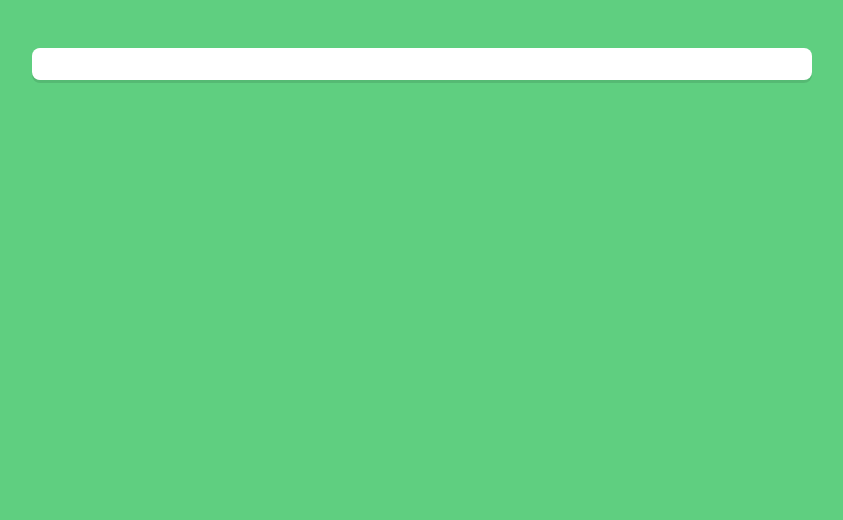
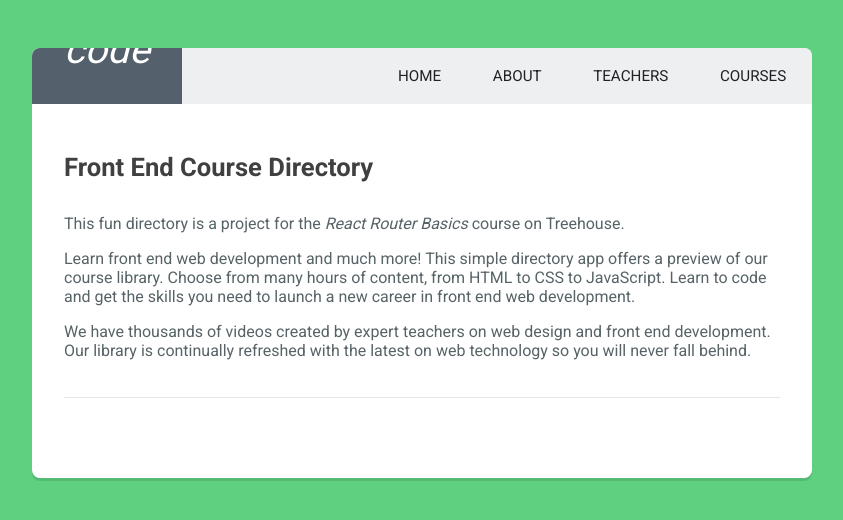
Before and after one commit to FanFunKat/Playground, a React (Vite) app in the folder 27th_challenge/my-app/: page / in a window 1280 px wide. Shown: the top 520 px of the page, without its empty margins (218-1061 px from the left). Built offline with nearby package versions, Linux system fonts and the light colour scheme.

Commit message:
Installing React Router and Declaring Routes

```diff
--- a/27th_challenge/my-app/package.json
+++ b/27th_challenge/my-app/package.json
@@ -11,7 +11,9 @@
   },
   "dependencies": {
     "react": "^18.3.1",
-    "react-dom": "^18.3.1"
+    "react-dom": "^18.3.1",
+    "react-router": "^6.26.2",
+    "react-router-dom": "^6.26.2"
   },
   "devDependencies": {
     "@eslint/js": "^9.9.0",
--- a/27th_challenge/my-app/src/App.jsx
+++ b/27th_challenge/my-app/src/App.jsx
@@ -1,9 +1,23 @@
 import React from "react";
+import { Route, Routes } from "react-router-dom";
+
+import Header from "./components/Header";
+import Home from "./components/Home";
+import About from "./components/About";
+import Teachers from "./components/Teachers";
+import Courses from "./components/Courses";
+
 
 function App() {
   return (
     <div className="container">
-
+      <Header />
+      <Routes>
+        <Route path="/" element={<Home />} />
+        <Route path="/about" element={<About />} />
+        <Route path="/teachers" element={<Teachers />} />
+        <Route path="/courses" element={<Courses />} />
+      </Routes>
     </div>
   );
 }
--- a/27th_challenge/my-app/src/main.jsx
+++ b/27th_challenge/my-app/src/main.jsx
@@ -1,10 +1,13 @@
 import { StrictMode } from 'react'
 import { createRoot } from 'react-dom/client'
+import { BrowserRouter } from "react-router-dom";
 import App from './App.jsx'
 import './index.css'
 
 createRoot(document.getElementById('root')).render(
   <StrictMode>
-    <App />
-  </StrictMode>,
-)
+    <BrowserRouter>
+      <App />
+    </BrowserRouter>
+  </StrictMode>
+);
```
Also changed, not shown: 27th_challenge/my-app/src/components/Header.jsx (line endings or trailing spaces), 1 other file (tests, documents, lock files or other folders).
